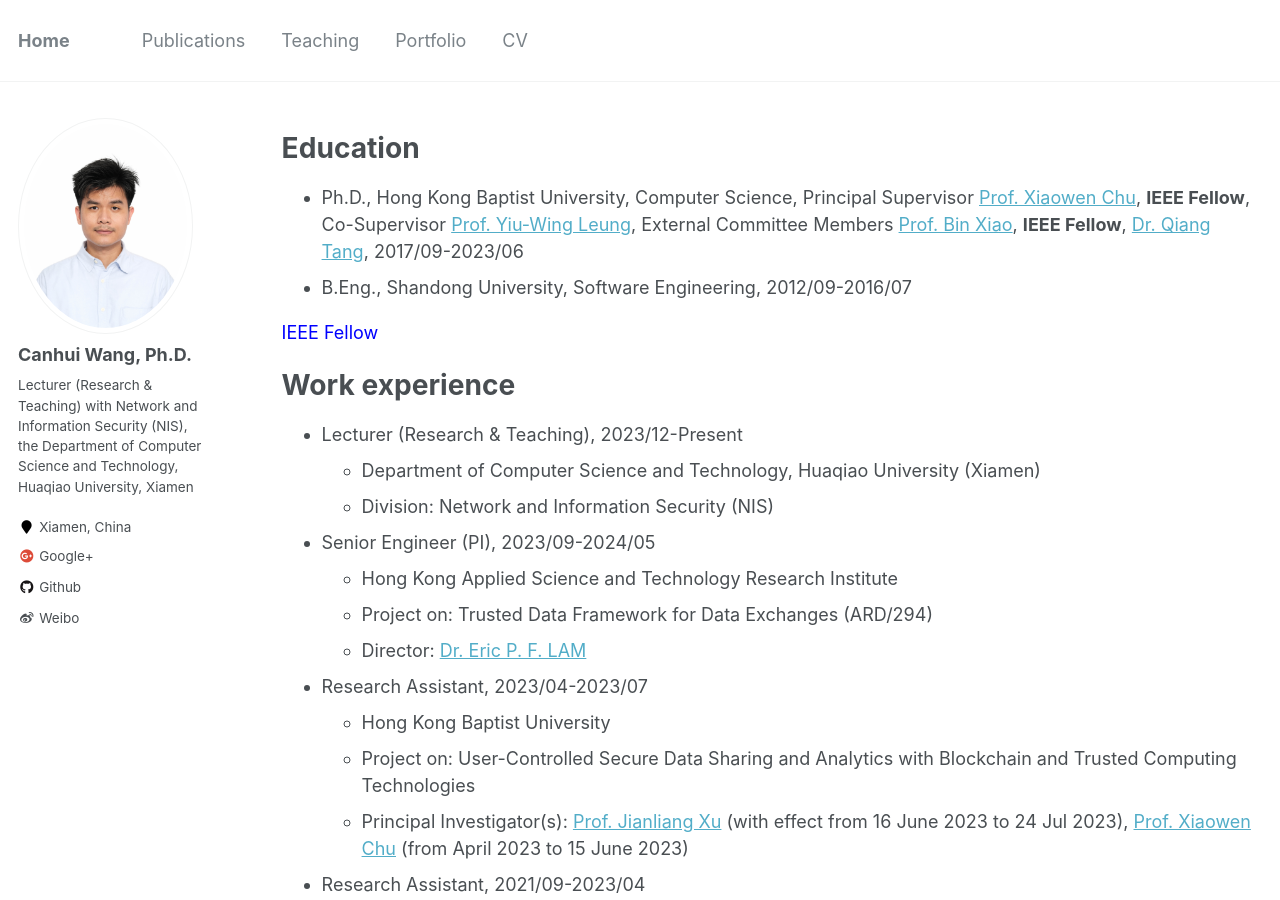
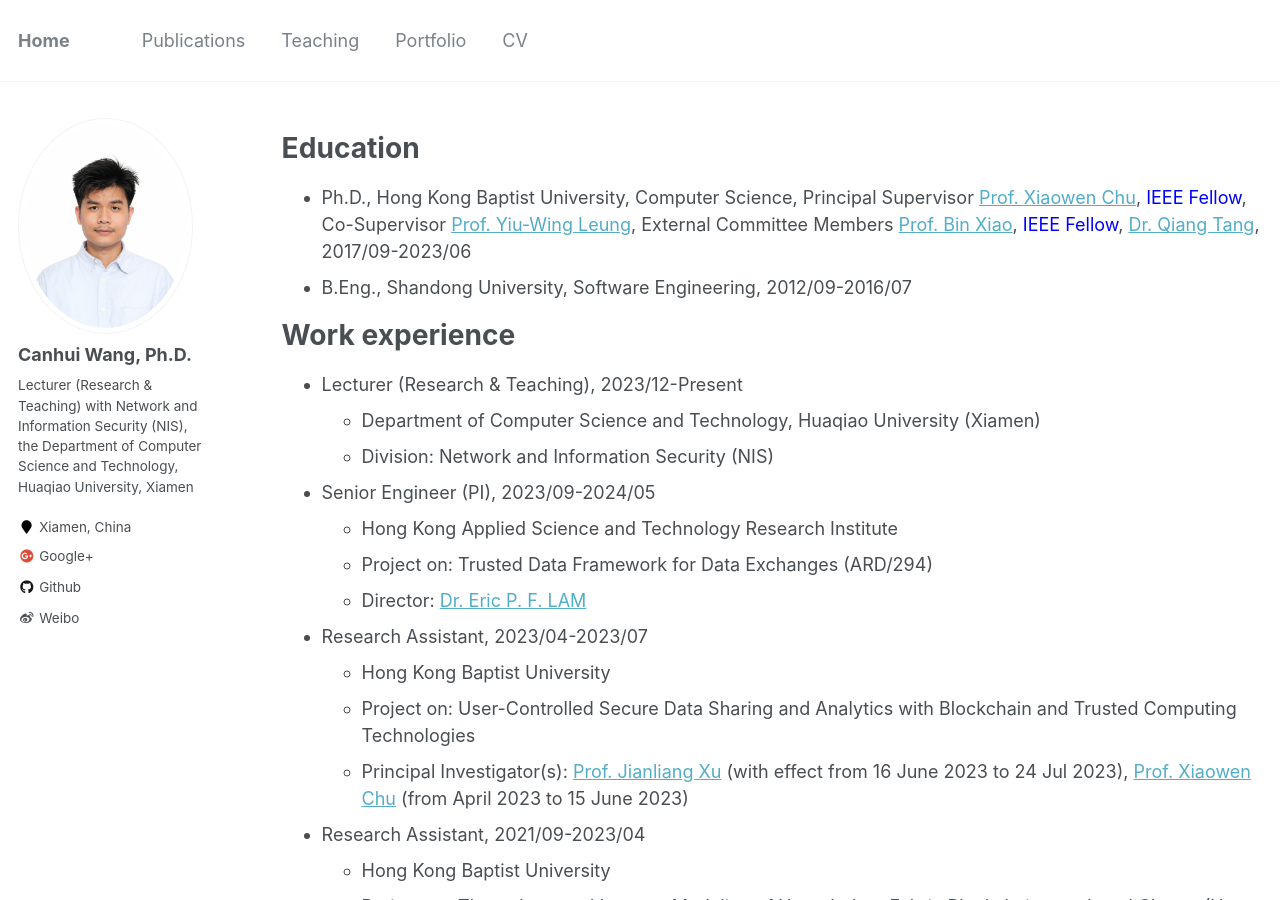
Before and after one commit to Canhui/canhui.github.io, a Jekyll site: the page built from _pages/cv.md, in a window 1280 px wide and 900 px high. Built offline with Jekyll 4.4.1, drawn with Linux system fonts in a browser that asks for light colours.

Commit message:
Update cv.md

```diff
--- a/_pages/cv.md
+++ b/_pages/cv.md
@@ -11,10 +11,10 @@ redirect_from:
 
 Education
 ======
-* Ph.D., Hong Kong Baptist University, Computer Science, Principal Supervisor [Prof. Xiaowen Chu](https://www.comp.hkbu.edu.hk/~chxw/), **IEEE Fellow**, Co-Supervisor [Prof. Yiu-Wing Leung](https://www.comp.hkbu.edu.hk/v1/?page=profile&id=ywleung), External Committee Members [Prof. Bin Xiao](https://web.comp.polyu.edu.hk/csbxiao/), **IEEE Fellow**, [Dr. Qiang Tang](https://www.sydney.edu.au/engineering/about/our-people/academic-staff/qiang-tang.html), 2017/09-2023/06
+* Ph.D., Hong Kong Baptist University, Computer Science, Principal Supervisor [Prof. Xiaowen Chu](https://www.comp.hkbu.edu.hk/~chxw/), <span style="color:blue">IEEE Fellow</span>, Co-Supervisor [Prof. Yiu-Wing Leung](https://www.comp.hkbu.edu.hk/v1/?page=profile&id=ywleung), External Committee Members [Prof. Bin Xiao](https://web.comp.polyu.edu.hk/csbxiao/), <span style="color:blue">IEEE Fellow</span>, [Dr. Qiang Tang](https://www.sydney.edu.au/engineering/about/our-people/academic-staff/qiang-tang.html), 2017/09-2023/06
 * B.Eng., Shandong University, Software Engineering, 2012/09-2016/07
 
-<span style="color:blue">IEEE Fellow</span>
+
 
 Work experience
 ======
```
